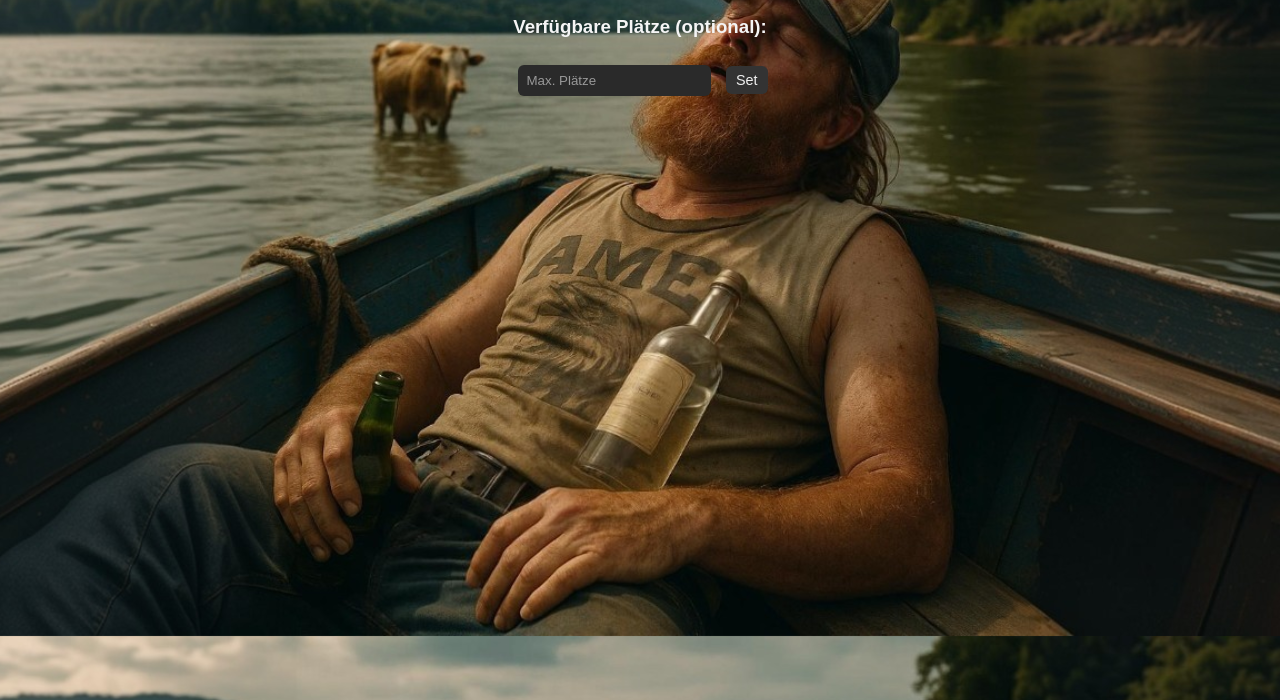
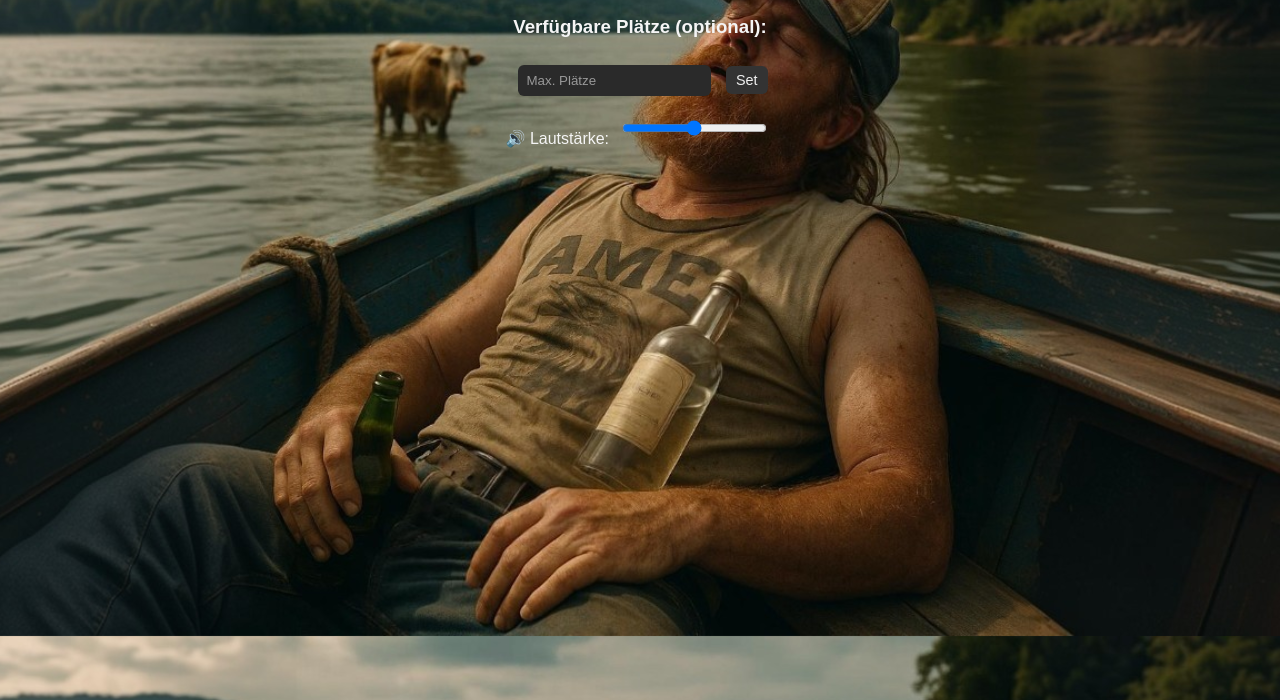
Before and after one commit to Dhracyr/DinoQueue, a website: page public/index.html in a window 1280 px wide. Shown: the part 164-864 px from the top of the page. Drawn offline with nearby package versions, Linux system fonts and the light colour scheme; no server answers.

Commit message:
Volume Slider

```diff
--- a/public/index.html
+++ b/public/index.html
@@ -24,6 +24,8 @@
   <button onclick="setMaxSlots()">Set</button>
 
   <div id="watch-status"></div>
+  <label for="volume-slider">🔊 Lautstärke:</label>
+  <input type="range" id="volume-slider" min="0" max="1" step="0.01" value="0.5" />
 
   <script src="/socket.io/socket.io.js"></script>
   <script src="script.js"></script>
```
